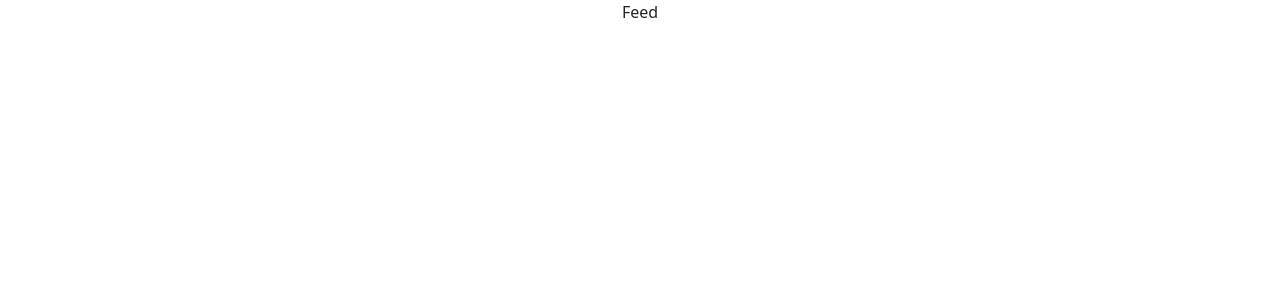
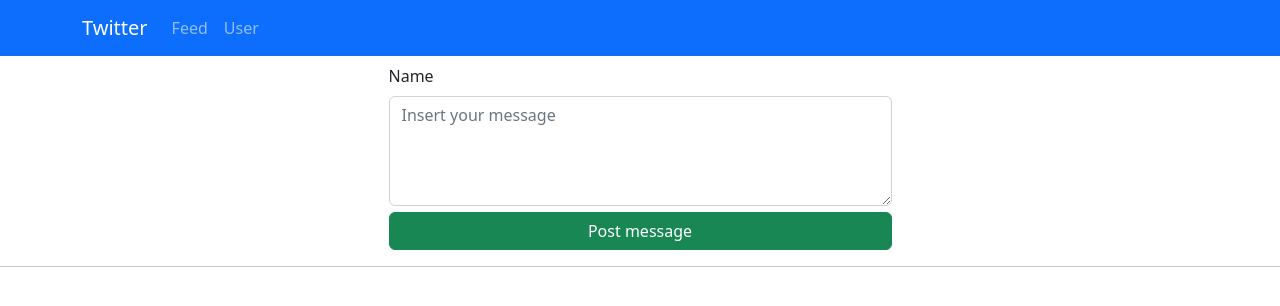
Before and after one commit to marhcouto/distributed-timeline-service, a React (Create React App) app in the folder src/frontend/app/: page / in a window 1280 px wide. Shown: the top 306 px of the page. Built offline with nearby package versions, Linux system fonts and the light colour scheme.

Commit message:
create post frontend base

```diff
--- a/src/frontend/app/src/App.js
+++ b/src/frontend/app/src/App.js
@@ -3,18 +3,20 @@ import './App.css';
 import { BrowserRouter, Routes, Route } from "react-router-dom";
 import Feed from './Pages/Feed';
 import User from './Pages/User';
+import TopNavbar from './Components/navbar';
 import 'bootstrap/dist/css/bootstrap.min.css';
 
 function App() {
   return (
-
-    <BrowserRouter>
+    <div>
+      <TopNavbar></TopNavbar>
+      <BrowserRouter>
         <Routes>
           <Route path="/" element={<Feed />} />
           <Route path="/user" element={<User />} />
         </Routes>
       </BrowserRouter>
-
+    </div>
   );
 }
 
--- a/src/frontend/app/src/Components/createPost.js
+++ b/src/frontend/app/src/Components/createPost.js
@@ -0,0 +1,33 @@
+import React, { useState } from "react";
+
+export default function CreatePost(props) {
+    const [postText, setPostText] = useState("");
+
+    const handleChange = (event) => {
+        console.log(event.target.value)
+        setPostText(event.target.value)
+      }
+
+    const handleSubmit = (event) => {
+        event.preventDefault();
+
+        //todo post
+      }
+
+    return (
+        <form onSubmit={handleSubmit}>
+            <div className="form-group">
+                <div className="form-group">
+                    <label className="form-group mt-2">
+                    Name
+                    <textarea className="form-control mt-2" rows="4" cols="50" name="postText" value={postText} onChange={handleChange} placeholder="Insert your message" />
+                    </label>
+                </div>
+                <div className="form-group">
+                    <button className="btn btn-success w-100" type="submit">Post message</button>
+                </div>
+
+            </div>
+        </form>
+    );
+}
--- a/src/frontend/app/src/Pages/Feed.js
+++ b/src/frontend/app/src/Pages/Feed.js
@@ -1,12 +1,20 @@
-import Post from '../Components/post'
+import Post from '../Components/Post'
+import CreatePost from '../Components/CreatePost.js'
 
 
 function Feed() {
+
     return (
-      <div className="App">
-        Feed
+      <div>
+      <div className="h-100 d-flex align-items-center justify-content-center">
+        <CreatePost/>
+      </div>
+      <hr>
+      </hr>
+
+
       </div>
     );
-  }
+}
 
-  export default Feed;
+export default Feed;
--- a/src/frontend/app/src/Pages/User.js
+++ b/src/frontend/app/src/Pages/User.js
@@ -1,12 +1,12 @@
-import Post from '../Components/post';
+import Post from '../Components/Post';
 import TopNavbar from '../Components/navbar';
 
 
 function User() {
     return (
-        <><TopNavbar></TopNavbar><div className="App">
+        <div className="App">
             User
-        </div></>
+        </div>
     );
   }
 
```
